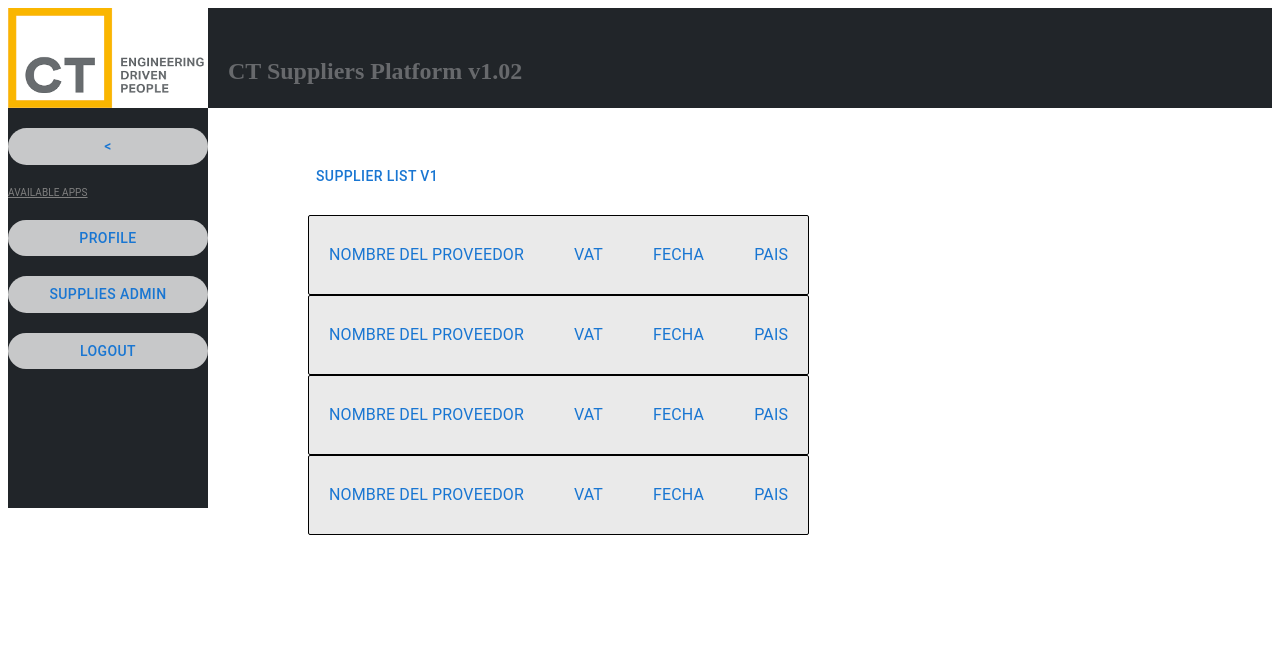
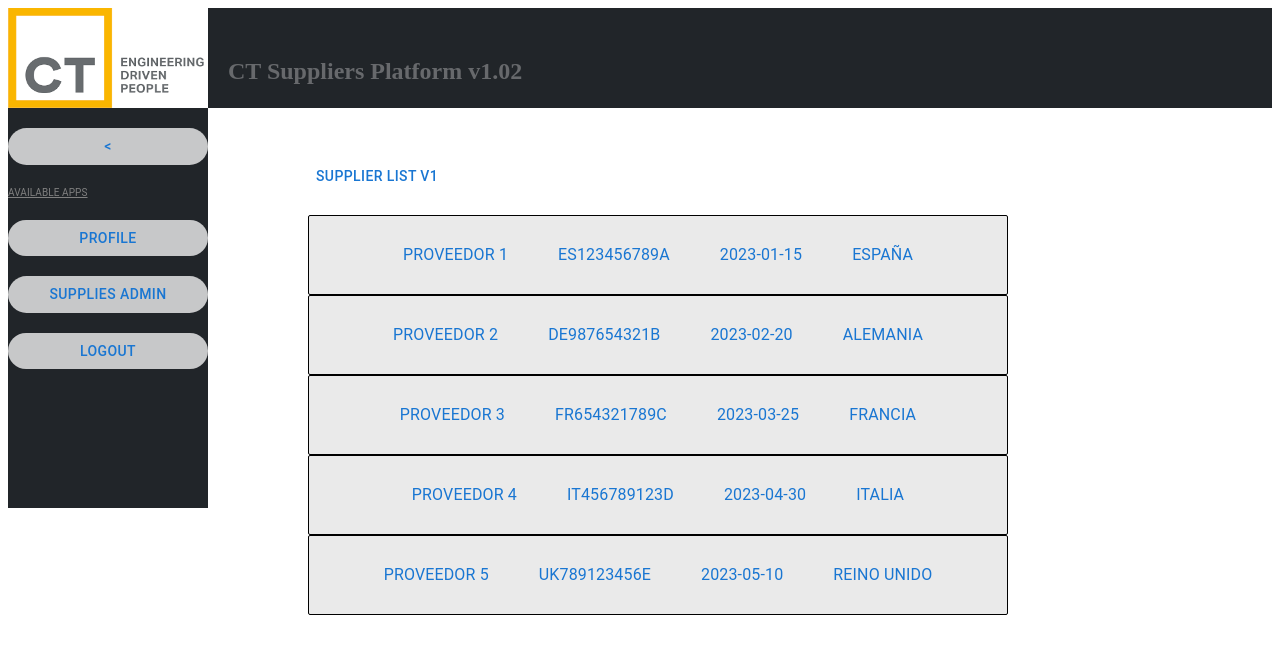
Before and after one commit to Kilox6991/suppliers-platform, a React (Vite) app in the folder frontend/suppliers-platform/: page / in a window 1280 px wide. Shown: the top 654 px of the page. Built offline with nearby package versions, Linux system fonts and the light colour scheme.

Commit message:
update: supplierList map fake-api

```diff
--- a/frontend/suppliers-platform/src/components/SuppliersList/SupplierCard.jsx
+++ b/frontend/suppliers-platform/src/components/SuppliersList/SupplierCard.jsx
@@ -1,12 +1,12 @@
-import { Box, Button, Typography } from "@mui/material";
+import { Button, Typography } from "@mui/material";
 
-function SupplierCard() {
+function SupplierCard({ name, vat, date, country }) {
     return (
-        <Button sx={{ display: "flex", gap: "50px", backgroundColor: "#eaeaea", height: "80px", justifyContent: "center", alignItems: "center", border:"1px solid black", borderRadius:"2px", padding:"0px 20px" }}>
-            <Typography>Nombre del Proveedor</Typography>
-            <Typography>VAT</Typography>
-            <Typography>fecha</Typography>
-            <Typography>Pais</Typography>
+        <Button sx={{ display: "flex", gap: "50px", backgroundColor: "#eaeaea",width:"700px", height: "80px", border: "1px solid black", borderRadius: "2px", padding: "0px 20px" }}>
+            <Typography>{name}</Typography>
+            <Typography>{vat}</Typography>
+            <Typography>{date}</Typography>
+            <Typography>{country}</Typography>
         </Button>
     )
 }
--- a/frontend/suppliers-platform/src/components/SuppliersList/SupplierList.jsx
+++ b/frontend/suppliers-platform/src/components/SuppliersList/SupplierList.jsx
@@ -1,16 +1,23 @@
-import { Box, Button } from "@mui/material"
-import SupplierCard from "./SupplierCard"
+import { Box, Button } from "@mui/material";
+import SupplierCard from "./SupplierCard";
+import { suppliers } from "../../data/json";
 
 function SupplierList() {
-    return (
-        <Box sx={{marginTop:"50px", marginLeft:"100px"}}>
-        <Button sx={{marginBottom:"20px"}}>Supplier List V1</Button>
-        <SupplierCard/>
-        <SupplierCard/>
-        <SupplierCard/>
-        <SupplierCard/>
-        </Box>
-    )
+  return (
+    <Box sx={{ marginTop: "50px", marginLeft: "100px" }}>
+      <Button sx={{ marginBottom: "20px" }}>Supplier List V1</Button>
+      {suppliers.map((suppliers, index) => (
+        <SupplierCard
+          sx={{widht:"200px"}}
+          key={index}
+          name={suppliers.name}
+          vat={suppliers.vat}
+          date={suppliers.date}
+          country={suppliers.country}
+        />
+      ))}
+    </Box>
+  );
 }
 
-export default SupplierList
+export default SupplierList;
--- /dev/null
+++ b/frontend/suppliers-platform/src/data/json.js
@@ -0,0 +1,32 @@
+export const suppliers = [
+      {
+        name: "Proveedor 1",
+        vat: "ES123456789A",
+        date: "2023-01-15",
+        country: "España",
+      },
+      {
+        name: "Proveedor 2",
+        vat: "DE987654321B",
+        date: "2023-02-20",
+        country: "Alemania",
+      },
+      {
+        name: "Proveedor 3",
+        vat: "FR654321789C",
+        date: "2023-03-25",
+        country: "Francia",
+      },
+      {
+        name: "Proveedor 4",
+        vat: "IT456789123D",
+        date: "2023-04-30",
+        country: "Italia",
+      },
+      {
+        name: "Proveedor 5",
+        vat: "UK789123456E",
+        date: "2023-05-10",
+        country: "Reino Unido",
+      },
+];
```
